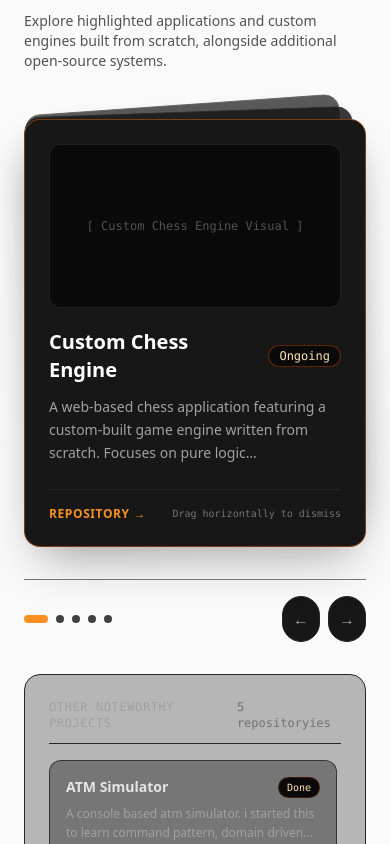
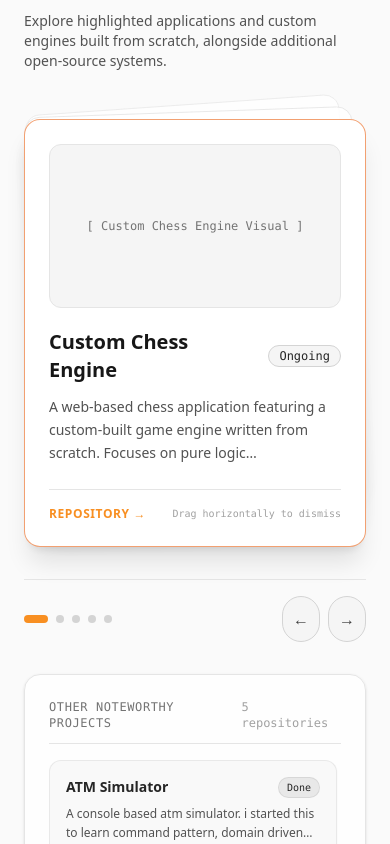
Before and after one commit to Zaido219/personal-portfolio, a React (Vite) app: page / in a window 390 px wide. Shown: the part 1040-1884 px from the top of the page. Built offline with nearby package versions, Linux system fonts and the light colour scheme.

Commit message:
style: WIP adding theme responsiveness on the feature works section

```diff
--- a/src/components/FeaturedWorkSection/DeckControls.tsx
+++ b/src/components/FeaturedWorkSection/DeckControls.tsx
@@ -6,6 +6,7 @@ interface DeckControlsProps {
   onSelect: (index: number) => void;
   onNext: () => void;
   onPrev: () => void;
+  isDark?: boolean;
 }
 
 export const DeckControls: React.FC<DeckControlsProps> = ({
@@ -15,32 +16,35 @@ export const DeckControls: React.FC<DeckControlsProps> = ({
   onNext,
   onPrev,
 }) => (
-  <div className="flex items-center justify-between mt-8 pt-4 border-t border-neutral-800/60">
+  <div className="flex items-center justify-between mt-8 pt-4 border-t border-neutral-200 dark:border-neutral-800/60 transition-colors duration-300">
+    {/* Dot Indicators */}
     <div className="flex items-center gap-x-2">
       {Array.from({ length: total }).map((_, idx) => (
         <button
           key={idx}
           onClick={() => onSelect(idx)}
-          className={`h-2 rounded-full transition-all duration-300 ${
+          className={`h-2 rounded-full transition-all duration-300 cursor-pointer ${
             idx === activeIndex
               ? "w-6 bg-sunset-bright"
-              : "w-2 bg-neutral-700 hover:bg-neutral-500"
+              : "w-2 bg-neutral-300 hover:bg-neutral-400 dark:bg-neutral-700 dark:hover:bg-neutral-500"
           }`}
           aria-label={`Go to project ${idx + 1}`}
         />
       ))}
     </div>
+
+    {/* Arrow Controls */}
     <div className="flex items-center gap-x-2">
       <button
         onClick={onPrev}
-        className="p-2.5 rounded-full bg-neutral-900 border border-neutral-800 text-neutral-400 hover:text-white hover:border-sunset-deep transition-all"
+        className="p-2.5 rounded-full bg-neutral-100 hover:bg-neutral-200 border-neutral-300 text-neutral-700 hover:text-neutral-950 dark:bg-neutral-900 dark:hover:bg-neutral-800 dark:border-neutral-800 dark:text-neutral-400 dark:hover:text-white border hover:border-sunset-deep dark:hover:border-sunset-deep transition-all cursor-pointer"
         aria-label="Previous Project"
       >
         &larr;
       </button>
       <button
         onClick={onNext}
-        className="p-2.5 rounded-full bg-neutral-900 border border-neutral-800 text-neutral-400 hover:text-white hover:border-sunset-deep transition-all"
+        className="p-2.5 rounded-full bg-neutral-100 hover:bg-neutral-200 border-neutral-300 text-neutral-700 hover:text-neutral-950 dark:bg-neutral-900 dark:hover:bg-neutral-800 dark:border-neutral-800 dark:text-neutral-400 dark:hover:text-white border hover:border-sunset-deep dark:hover:border-sunset-deep transition-all cursor-pointer"
         aria-label="Next Project"
       >
         &rarr;
--- a/src/components/FeaturedWorkSection/ProjectAsideList.tsx
+++ b/src/components/FeaturedWorkSection/ProjectAsideList.tsx
@@ -9,17 +9,17 @@ interface ProjectAsideItemProps {
  * SRP: Renders a single secondary project row
  */
 export const ProjectAsideItem: React.FC<ProjectAsideItemProps> = ({ project }) => (
-  <div className="group p-4 rounded-xl border border-neutral-800/80 bg-neutral-900/40 hover:bg-neutral-900 hover:border-sunset-deep/40 transition-all duration-200">
+  <div className="group p-4 rounded-xl border border-neutral-200/80 bg-neutral-100/60 hover:bg-white hover:border-sunset-deep/40 dark:border-neutral-800/80 dark:bg-neutral-900/40 dark:hover:bg-neutral-900 shadow-xs hover:shadow-md dark:shadow-none transition-all duration-200">
     <div className="flex items-center justify-between gap-x-2 mb-1.5">
-      <h4 className="text-sm font-semibold text-neutral-200 group-hover:text-sunset-bright transition-colors">
+      <h4 className="text-sm font-semibold text-neutral-800 dark:text-neutral-200 group-hover:text-sunset-bright transition-colors">
         {project.projectName}
       </h4>
-      <span className="text-[10px] font-mono px-2 py-0.5 rounded-full bg-neutral-950 text-sunset-peach border border-sunset-dusk/30">
+      <span className="text-[10px] font-mono px-2 py-0.5 rounded-full bg-neutral-200/80 text-neutral-800 dark:bg-neutral-950 dark:text-sunset-peach border border-neutral-300/80 dark:border-sunset-dusk/30">
         {project.projectStatus}
       </span>
     </div>
 
-    <p className="text-xs text-neutral-400 line-clamp-2 mb-3 leading-relaxed">
+    <p className="text-xs text-neutral-600 dark:text-neutral-400 line-clamp-2 mb-3 leading-relaxed">
       {project.projectDescription}
     </p>
 
@@ -28,7 +28,7 @@ export const ProjectAsideItem: React.FC<ProjectAsideItemProps> = ({ project }) =
         href={project.projectLink}
         target="_blank"
         rel="noopener noreferrer"
-        className="text-[11px] font-mono text-neutral-500 hover:text-sunset-peach transition-colors inline-flex items-center gap-x-1"
+        className="text-[11px] font-mono text-neutral-500 dark:text-neutral-500 hover:text-sunset-bright dark:hover:text-sunset-peach transition-colors inline-flex items-center gap-x-1"
       >
         Source Code &rarr;
       </a>
@@ -38,6 +38,7 @@ export const ProjectAsideItem: React.FC<ProjectAsideItemProps> = ({ project }) =
 
 interface ProjectAsideListProps {
   projects: ProjectItemProps[];
+  isDark?: boolean;
 }
 
 /**
@@ -47,13 +48,13 @@ export const ProjectAsideList: React.FC<ProjectAsideListProps> = ({ projects })
   if (projects.length === 0) return null;
 
   return (
-    <aside className="rounded-2xl bg-neutral-900/30 border border-neutral-800 p-6 flex flex-col h-full max-h-[580px]">
-      <div className="flex items-center justify-between mb-4 pb-3 border-b border-neutral-800">
-        <h3 className="text-xs font-mono uppercase tracking-wider text-neutral-400">
+    <aside className="rounded-2xl bg-white/80 dark:bg-neutral-900/30 border border-neutral-200 dark:border-neutral-800 p-6 flex flex-col h-full max-h-[580px] shadow-sm dark:shadow-none transition-colors duration-300">
+      <div className="flex items-center justify-between mb-4 pb-3 border-b border-neutral-200 dark:border-neutral-800">
+        <h3 className="text-xs font-mono uppercase tracking-wider text-neutral-500 dark:text-neutral-400">
           Other Noteworthy Projects
         </h3>
-        <span className="text-xs font-mono text-neutral-500">
-          {projects.length} repository{projects.length > 1 ? "ies" : ""}
+        <span className="text-xs font-mono text-neutral-400 dark:text-neutral-500">
+          {projects.length} repositor{projects.length > 1 ? "ies" : "y"}
         </span>
       </div>
 
--- a/src/components/FeaturedWorkSection/StackedProjectCard.tsx
+++ b/src/components/FeaturedWorkSection/StackedProjectCard.tsx
@@ -1,6 +1,5 @@
 import React from "react";
-import { motion} from "framer-motion";
-import { type PanInfo } from "framer-motion";
+import { motion, type PanInfo } from "framer-motion";
 import type { ProjectItemProps } from "../../interface/types";
 
 interface StackedProjectCardProps {
@@ -8,6 +7,7 @@ interface StackedProjectCardProps {
   offset: number;
   totalCards: number;
   onDismiss: () => void;
+  isDark?: boolean;
 }
 
 export const StackedProjectCard: React.FC<StackedProjectCardProps> = ({
@@ -47,40 +47,44 @@ export const StackedProjectCard: React.FC<StackedProjectCardProps> = ({
       }}
       transition={{ type: "spring", stiffness: 300, damping: 25 }}
       style={{ zIndex }}
-      className={`absolute inset-0 w-full rounded-2xl bg-neutral-900 border border-neutral-800 p-6 shadow-2xl flex flex-col justify-between select-none ${
-        isTop ? "cursor-grab active:cursor-grabbing border-sunset-deep/50" : "pointer-events-none"
+      className={`absolute inset-0 w-full rounded-2xl bg-white dark:bg-neutral-900 border border-neutral-200 dark:border-neutral-800 p-6 shadow-xl dark:shadow-2xl flex flex-col justify-between select-none transition-colors duration-300 ${
+        isTop
+          ? "cursor-grab active:cursor-grabbing border-sunset-deep/60 dark:border-sunset-deep/50"
+          : "pointer-events-none"
       }`}
     >
       <div>
         {/* Card Header & Visual Placeholder */}
-        <div className="w-full aspect-video rounded-xl bg-neutral-950 border border-neutral-800/80 flex items-center justify-center text-neutral-600 font-mono text-xs mb-5">
+        <div className="w-full aspect-video rounded-xl bg-neutral-100 dark:bg-neutral-950 border border-neutral-200 dark:border-neutral-800/80 flex items-center justify-center text-neutral-500 dark:text-neutral-600 font-mono text-xs mb-5">
           [ {project.projectName} Visual ]
         </div>
 
         <div className="flex items-center justify-between gap-x-2 mb-3">
-          <h3 className="text-xl font-bold text-white">{project.projectName}</h3>
-          <span className="px-2.5 py-0.5 text-xs font-mono rounded-full bg-neutral-950 border border-sunset-dusk/50 text-sunset-peach">
+          <h3 className="text-xl font-bold text-neutral-900 dark:text-white">
+            {project.projectName}
+          </h3>
+          <span className="px-2.5 py-0.5 text-xs font-mono rounded-full bg-neutral-100 text-neutral-800 border-neutral-300 dark:bg-neutral-950 dark:text-sunset-peach border dark:border-sunset-dusk/50">
             {project.projectStatus}
           </span>
         </div>
 
-        <p className="text-neutral-400 text-sm leading-relaxed line-clamp-3">
+        <p className="text-neutral-600 dark:text-neutral-400 text-sm leading-relaxed line-clamp-3">
           {project.projectDescription}
         </p>
       </div>
 
       {project.projectLink && (
-        <div className="pt-4 border-t border-neutral-800/80 flex items-center justify-between">
+        <div className="pt-4 border-t border-neutral-200 dark:border-neutral-800/80 flex items-center justify-between">
           <a
             href={project.projectLink}
             target="_blank"
             rel="noopener noreferrer"
-            className="text-xs font-semibold uppercase tracking-wider text-sunset-bright hover:text-white transition-colors"
+            className="text-xs font-semibold uppercase tracking-wider text-sunset-bright hover:text-neutral-900 dark:hover:text-white transition-colors"
           >
             Repository &rarr;
           </a>
           {isTop && (
-            <span className="text-[10px] font-mono text-neutral-500">
+            <span className="text-[10px] font-mono text-neutral-400 dark:text-neutral-500">
               Drag horizontally to dismiss
             </span>
           )}
```
